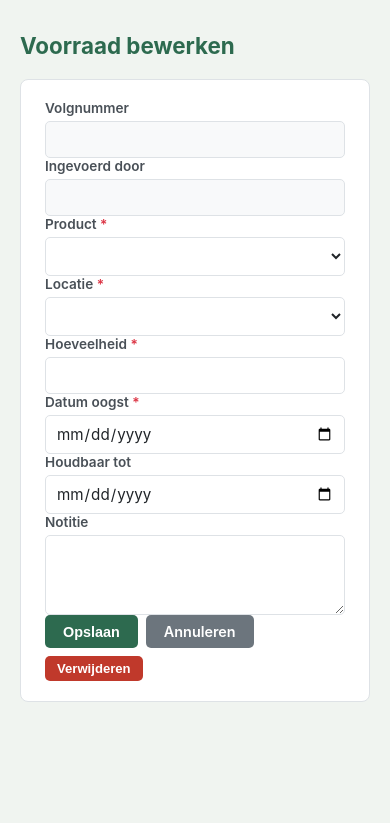
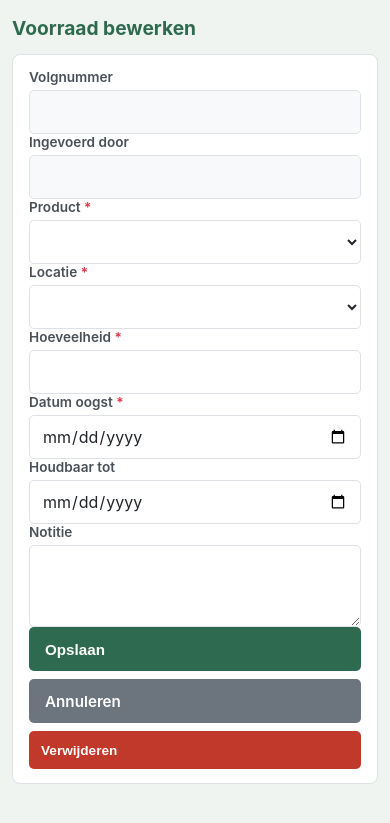
Before and after one commit to mkoks75/Test, a FastAPI app: template templates/harvest_edit.html in a window 390 px wide. Shown: the top 823 px of the page. Run offline with FastAPI, Linux system fonts and the light colour scheme; the template is opened without the code that fills it, so the values that code supplies are empty; parts of the project's set-up code (start-up, migrations or seed data) failed here and were passed over.

Commit message:
mobile friendly responsive design

```diff
--- a/static/style.css
+++ b/static/style.css
@@ -275,8 +275,164 @@ textarea { resize: vertical; min-height: 80px; }
   align-items: start;
 }
 
-@media (max-width: 700px) {
+/* ── Hamburger navigatie ── */
+.nav-toggle { display: none; }
+.nav-hamburger { display: none; }
+
+.nav-links {
+  display: flex;
+  align-items: center;
+  flex: 1;
+}
+
+.nav-links .spacer { flex: 1; }
+
+/* ── Mobile responsive (breakpoint 768px) ── */
+@media (max-width: 768px) {
+
+  /* Navigatie: hamburger */
+  nav {
+    flex-wrap: wrap;
+    height: auto;
+    min-height: 54px;
+    padding: 0 16px;
+    position: relative;
+  }
+
+  .nav-hamburger {
+    display: flex;
+    flex-direction: column;
+    justify-content: space-around;
+    width: 44px;
+    height: 54px;
+    cursor: pointer;
+    margin-left: auto;
+    padding: 14px 8px;
+  }
+
+  .nav-hamburger span {
+    display: block;
+    width: 24px;
+    height: 2px;
+    background: #fff;
+    border-radius: 2px;
+  }
+
+  .nav-links {
+    display: none;
+    flex-direction: column;
+    align-items: stretch;
+    width: 100%;
+    background: var(--groen);
+    padding-bottom: 12px;
+  }
+
+  .nav-toggle:checked ~ .nav-links {
+    display: flex;
+  }
+
+  .nav-links .spacer { display: none; }
+
+  .nav-links .gebruiker {
+    padding: 12px 16px 4px;
+    margin: 0;
+    font-size: .85rem;
+    color: rgba(255,255,255,.7);
+    border-top: 1px solid rgba(255,255,255,.15);
+  }
+
+  .nav-links a {
+    padding: 13px 16px;
+    height: auto;
+    font-size: .95rem;
+    border-bottom: 1px solid rgba(255,255,255,.08);
+  }
+
+  .nav-links a:last-child { border-bottom: none; }
+
+  /* Hoofd layout */
+  main {
+    margin: 16px auto;
+    padding: 0 12px;
+  }
+
+  h1 { font-size: 1.2rem; margin-bottom: 14px; }
+  h2 { font-size: 1rem; margin: 16px 0 10px; }
+
+  /* Kaarten */
+  .kaart {
+    padding: 14px 16px;
+    margin-bottom: 16px;
+    overflow-x: auto !important;
+  }
+
+  /* Tabellen: horizontaal scrollbaar */
+  table {
+    min-width: 520px;
+  }
+
+  /* Formulieren: full-width */
+  .form-grid {
+    grid-template-columns: 1fr;
+    gap: 14px;
+  }
+
+  .veld.volledig { grid-column: 1; }
+
+  input, select, textarea {
+    width: 100%;
+    font-size: 16px; /* voorkomt iOS auto-zoom */
+    min-height: 44px;
+    padding: 10px 12px;
+  }
+
+  textarea { min-height: 80px; }
+
+  /* Knoppen: groter tap-target */
+  .btn {
+    min-height: 44px;
+    padding: 10px 16px;
+    font-size: .95rem;
+  }
+
+  .btn-gevaar, .btn-waarschuw, .btn-klein {
+    min-height: 38px;
+    padding: 8px 12px;
+    font-size: .85rem;
+  }
+
+  /* Formulier actie-rij stapelen */
+  .form-actie {
+    flex-direction: column;
+    align-items: stretch;
+  }
+
+  /* Filter balk */
+  .filter-balk {
+    flex-direction: column;
+    gap: 10px;
+  }
+
+  .filter-balk .veld {
+    min-width: 0;
+    width: 100%;
+  }
+
+  .filter-balk > div { width: 100%; }
+
+  /* Stats kaartjes: 2 kolommen op mobiel */
+  .stats-rij {
+    grid-template-columns: 1fr 1fr;
+    gap: 10px;
+  }
+
+  /* Admin en andere grids: 1 kolom */
   .admin-grid { grid-template-columns: 1fr; }
-  .form-grid { grid-template-columns: 1fr; }
-  .filter-balk { flex-direction: column; }
+
+  /* Login kaart: smaller padding op kleine schermen */
+  .login-kaart {
+    width: 100%;
+    max-width: 360px;
+    padding: 28px 20px;
+  }
 }
--- a/templates/base.html
+++ b/templates/base.html
@@ -11,6 +11,11 @@
 {% if user is defined and user %}
 <nav>
   <a class="brand" href="/">Boerderij Voorraad</a>
+  <input type="checkbox" id="nav-toggle" class="nav-toggle">
+  <label for="nav-toggle" class="nav-hamburger" aria-label="Open navigatiemenu">
+    <span></span><span></span><span></span>
+  </label>
+  <div class="nav-links">
     <a href="/" {% if request.url.path == '/' %}class="actief"{% endif %}>Dashboard</a>
     <a href="/harvest/new" {% if request.url.path == '/harvest/new' %}class="actief"{% endif %}>Voorraad registreren</a>
     <a href="/uitgifte/new" {% if request.url.path == '/uitgifte/new' %}class="actief"{% endif %}>Uitgifte registreren</a>
@@ -22,6 +27,7 @@
     <span class="gebruiker">Ingelogd als {{ user }}</span>
     <a href="/account" {% if request.url.path == '/account' %}class="actief"{% endif %}>Account</a>
     <a href="/logout">Uitloggen</a>
+  </div>
 </nav>
 {% endif %}
 
--- a/templates/harvest_edit.html
+++ b/templates/harvest_edit.html
@@ -67,7 +67,7 @@
       </p>
       {% endif %}
 
-      <div style="display:flex; gap:8px; flex-wrap:wrap;">
+      <div class="form-actie" style="display:flex; gap:8px; flex-wrap:wrap;">
         <button type="submit" class="btn btn-primair">Opslaan</button>
         <a href="/history" class="btn btn-secundair">Annuleren</a>
         <form method="post" action="/harvest/delete/{{ entry.id }}" style="margin:0;"
--- a/templates/harvest_new.html
+++ b/templates/harvest_new.html
@@ -58,7 +58,7 @@
         </div>
       </div>
 
-      <div style="margin-top: 20px; display:flex; gap:12px; align-items:center;">
+      <div class="form-actie" style="margin-top: 20px; display:flex; gap:12px; align-items:center;">
         <button type="submit" class="btn btn-primair">Opslaan</button>
         <a href="/" class="btn btn-secundair">Annuleren</a>
         <span style="font-size:.82rem; color:#6c757d; margin-left:4px;">Ingevoerd als: <strong>{{ user }}</strong></span>
--- a/templates/uitgifte_new.html
+++ b/templates/uitgifte_new.html
@@ -72,7 +72,7 @@
         </div>
       </div>
 
-      <div style="margin-top: 20px; display:flex; gap:12px; align-items:center;">
+      <div class="form-actie" style="margin-top: 20px; display:flex; gap:12px; align-items:center;">
         <button type="submit" class="btn btn-primair">Opslaan</button>
         <a href="/" class="btn btn-secundair">Annuleren</a>
         <span style="font-size:.82rem; color:#6c757d; margin-left:4px;">Ingevoerd als: <strong>{{ user }}</strong></span>
```
Lines whose indentation alone changed are shown as unchanged.
